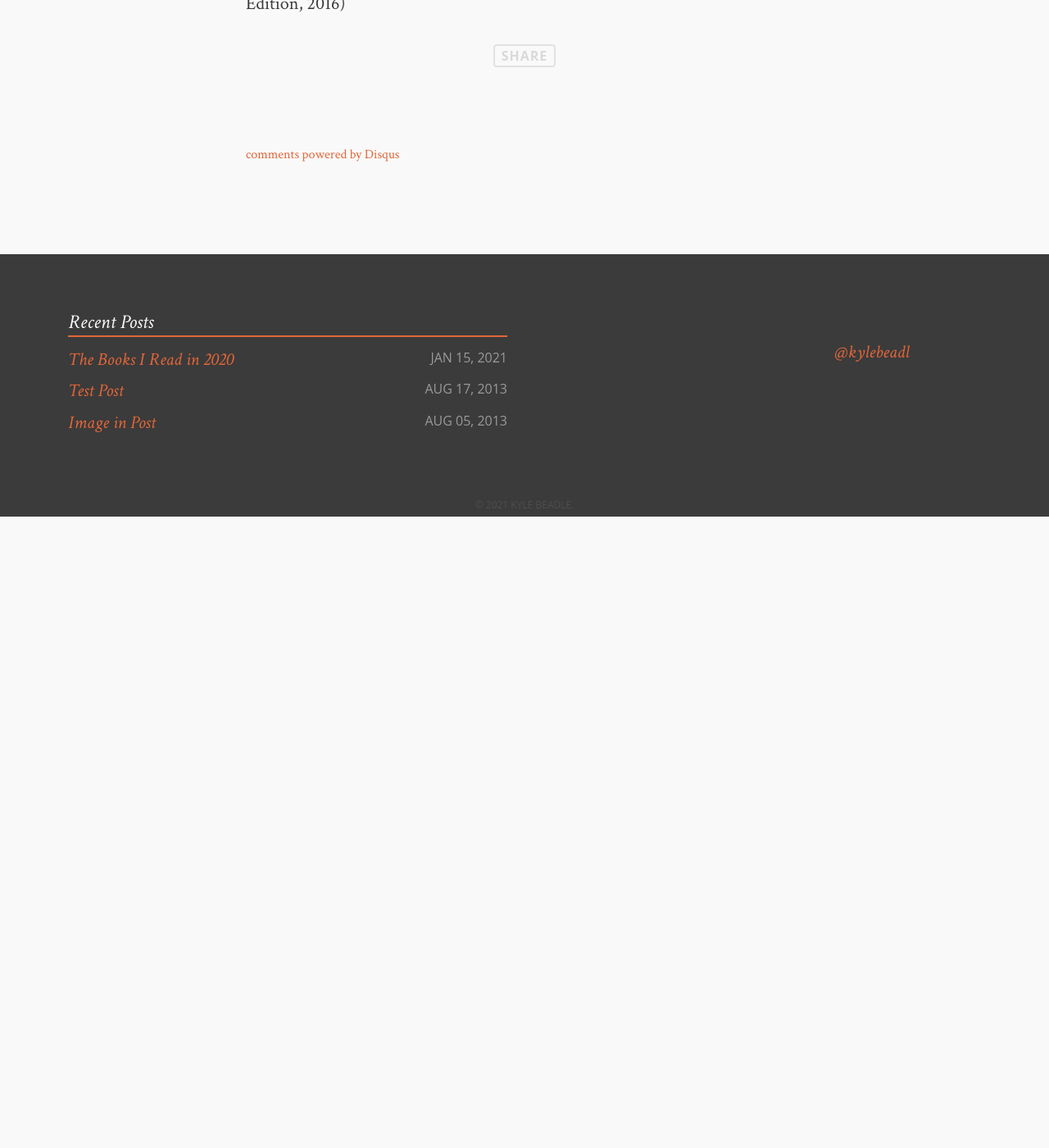
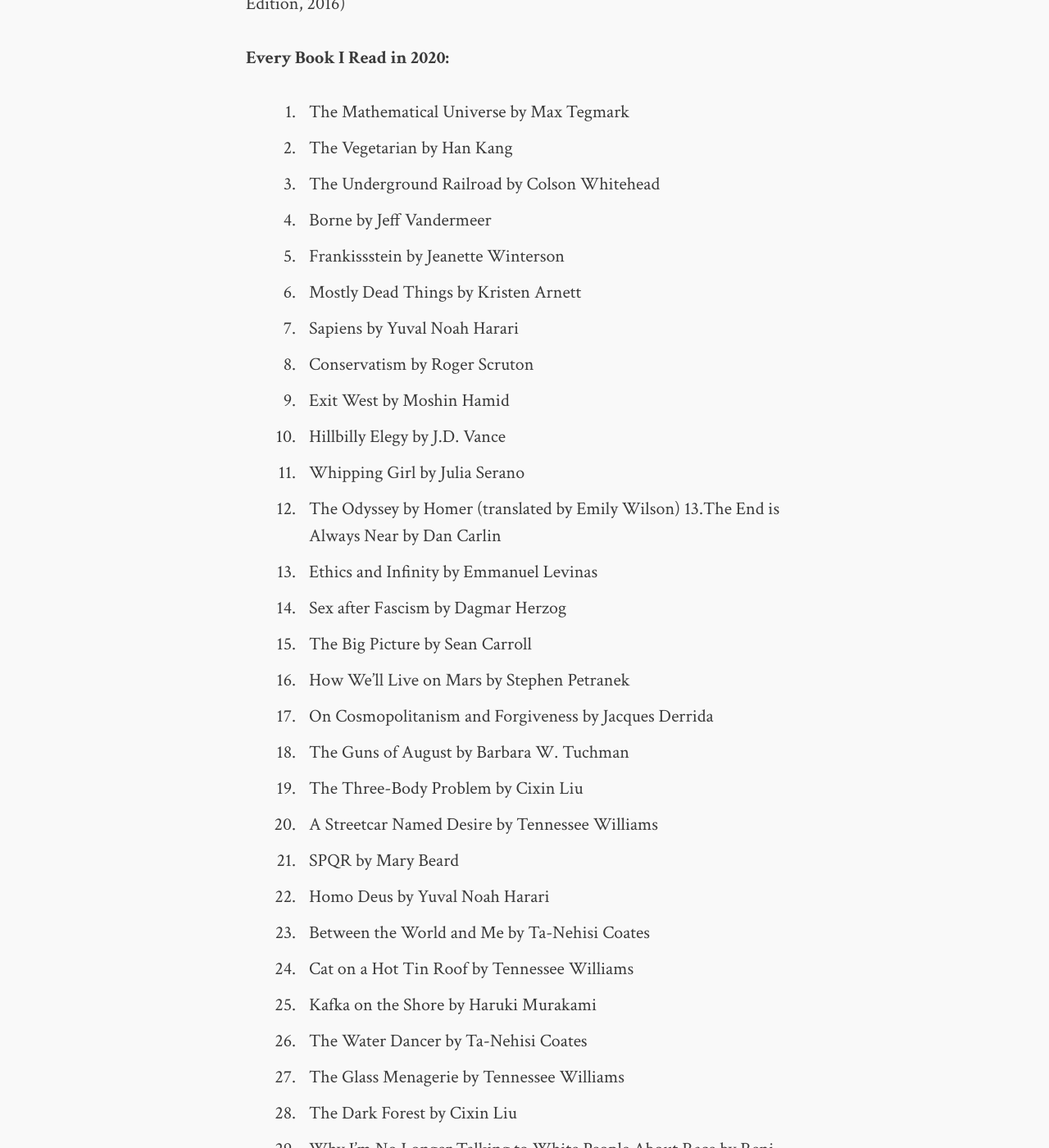
Before and after one commit to kbeadl/blog, a Jekyll site: the page built from _posts/2021-01-15-books.md, in a window 1280 px wide and 1400 px high, scrolled down 2560 px. Shown: the whole window at 82% size. Built offline with Jekyll 4.4.1, drawn with Linux system fonts in a browser that asks for light colours; comment, search, counter and statistics services are not loaded; before the commit the page ends 3190 px from its top, so only the background shows below that; some of the changed text lies outside the part shown.

Commit message:
Update 2021-01-15-books.md

```diff
--- a/_posts/2021-01-15-books.md
+++ b/_posts/2021-01-15-books.md
@@ -59,3 +59,54 @@ A chronological list of every book I read in 2020 sits at the bottom of this art
   My only complaint—I wish it were longer.
 
 **Non-Fiction Honorable Mention:** *Whipping Girl* by Julia Serano (Second Edition, 2016)
+
+**Every Book I Read in 2020:**
+
+1. The Mathematical Universe by Max Tegmark
+2. The Vegetarian by Han Kang
+3. The Underground Railroad by Colson Whitehead
+4. Borne by Jeff Vandermeer
+5. Frankissstein by Jeanette Winterson
+6. Mostly Dead Things by Kristen Arnett
+7. Sapiens by Yuval Noah Harari
+8. Conservatism by Roger Scruton
+9. Exit West by Moshin Hamid
+10. Hillbilly Elegy by J.D. Vance
+11. Whipping Girl by Julia Serano
+12. The Odyssey by Homer (translated by Emily Wilson)
+13.The End is Always Near by Dan Carlin
+14. Ethics and Infinity by Emmanuel Levinas
+15. Sex after Fascism by Dagmar Herzog
+16. The Big Picture by Sean Carroll
+17. How We’ll Live on Mars by Stephen Petranek
+18. On Cosmopolitanism and Forgiveness by Jacques Derrida
+19. The Guns of August by Barbara W. Tuchman
+20. The Three-Body Problem by Cixin Liu
+21. A Streetcar Named Desire by Tennessee Williams
+22. SPQR by Mary Beard
+23. Homo Deus by Yuval Noah Harari
+24. Between the World and Me by Ta-Nehisi Coates
+25. Cat on a Hot Tin Roof by Tennessee Williams
+26. Kafka on the Shore by Haruki Murakami
+27. The Water Dancer by Ta-Nehisi Coates
+28. The Glass Menagerie by Tennessee Williams
+29. The Dark Forest by Cixin Liu
+30. Why I'm No Longer Talking to White People About Race by Reni Eddo-Lodge
+31. A Burning by Megha Majumdar
+32. The Alchemist by Paulo Coelho
+33. Aurora by Kim Stanley Robinson
+34. Swimming in the Dark by Tomasz Jedrowski
+35. Death's End by Cixin Liu
+36. The Hardest Job in the World by John Dickerson
+37. The Picture of Dorian Gray by Oscar Wilde
+38. Pacific by Simon Winchester
+39. South and West by Joan Didion
+40. Luster by Raven Leilani
+41. The Tragedy of Liberation by Frank Dikötter
+42. Life 3.0 by Max Tegmark
+43. Twilight of Democracy by Anne Applebaum
+44. The Cultural Revolution by Frank Dikötter
+45. The Perfect Weapon by David E. Sanger
+46. The Haunting of Hill House by Shirley Jackson
+47. The Malaise of Modernity by Charles Taylor
+48. The Shortest History of Germany by James Hawes
```
